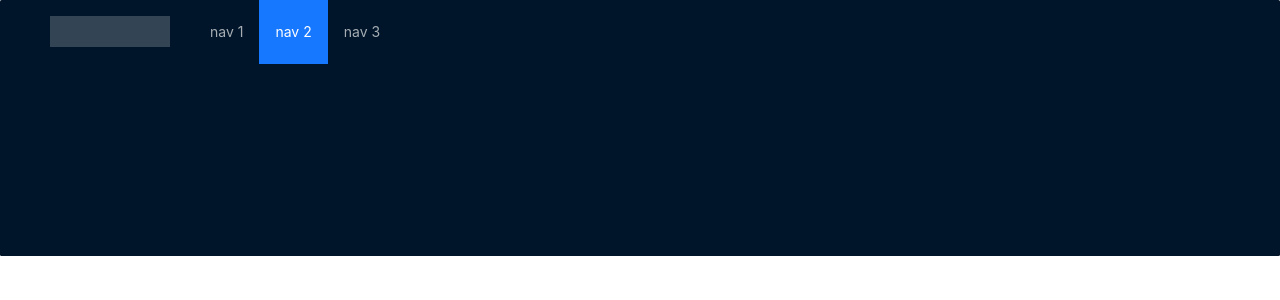
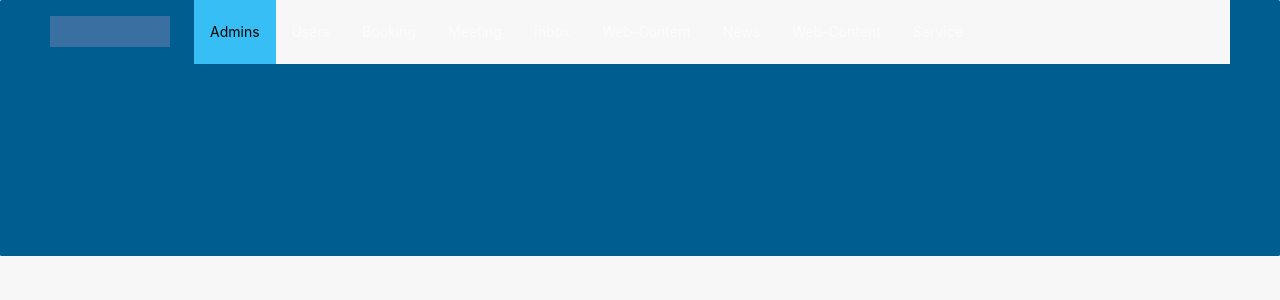
Before and after one commit to Fatenkh7/Real-client-project-FRONTEND, a React (Create React App) app: page /dashboard in a window 1280 px wide. Shown: the top 300 px of the page. Built offline with nearby package versions, Linux system fonts and the light colour scheme.

Commit message:
the design for the table and the nav

```diff
--- a/src/App.css
+++ b/src/App.css
@@ -1,5 +1,7 @@
 /* Navbar */
-
+body{
+  background-color: #f7f7f7;
+}
 .navbar {
   padding-bottom: 1px;
   border-bottom: solid 1px #e8e8e8;
--- a/src/components/DashboardNav/index.css
+++ b/src/components/DashboardNav/index.css
@@ -0,0 +1,33 @@
+.ant-menu-overflow-item.ant-menu-item.ant-menu-item-selected.ant-menu-item-only-child {
+    background-color: #37bff5;
+    color: #000000;
+}
+
+.service-menu .ant-menu-submenu-popup {
+    display: none;
+}
+
+.service-menu:hover .ant-menu-submenu-popup {
+    display: block;
+}
+
+.partner-menu .ant-menu-submenu-popup,
+.package-menu .ant-menu-submenu-popup {
+    display: none;
+}
+
+.service-menu:hover .partner-menu .ant-menu-submenu-popup,
+.service-menu:hover .package-menu .ant-menu-submenu-popup {
+    display: block;
+}
+
+.ant-menu.ant-menu-sub.ant-menu-vertical{
+    background-color: #3a70a1;
+}
+
+.ant-menu-dark.ant-menu-horizontal > .ant-menu-item-selected, .ant-menu-dark > .ant-menu.ant-menu-horizontal > .ant-menu-item-selected, .ant-menu-dark.ant-menu-horizontal > .ant-menu-submenu-selected, .ant-menu-dark > .ant-menu.ant-menu-horizontal > .ant-menu-submenu-selected {
+    background-color: #37bff5;
+  }
+  .ant-menu-item.ant-menu-item-selected.ant-menu-item-only-child{
+    background-color: #37bff5;
+  }
--- a/src/components/DashboardNav/index.js
+++ b/src/components/DashboardNav/index.js
@@ -1,4 +1,6 @@
 import { Layout, Menu } from "antd";
+import { Link } from "react-router-dom";
+import "./index.css";
 const { Header } = Layout;
 
 export default function DashboardNav() {
@@ -6,12 +8,12 @@ export default function DashboardNav() {
     <Layout>
       <Header
         style={{
-          position: "sticky",
+          position: "relative",
           top: 0,
-          zIndex: 1,
           width: "100%",
           height: "32vh",
           borderRadius: "0.2vh",
+          background: "#005D8F",
         }}
       >
         <div
@@ -20,18 +22,49 @@ export default function DashboardNav() {
             width: 120,
             height: 31,
             margin: "16px 24px 16px 0",
-            background: "rgba(255, 255, 255, 0.2)",
+            background: "#3a70a1",
           }}
         />
         <Menu
           theme="dark"
           mode="horizontal"
-          defaultSelectedKeys={["2"]}
-          items={new Array(3).fill(null).map((_, index) => ({
-            key: String(index + 1),
-            label: `nav ${index + 1}`,
-          }))}
-        />
+          defaultSelectedKeys={["1"]}
+          style={{ background: "#f7f7f7",
+        color:"#000000" }}
+        >
+          <Menu.Item key="1">
+            <Link to="/dashboard/admin">Admins</Link>
+          </Menu.Item>
+          <Menu.Item key="2">
+            <Link to="/dashboard/user">Users</Link>
+          </Menu.Item>
+          <Menu.Item key="3">
+            <Link to="/dashboard/booking">Booking</Link>
+          </Menu.Item>
+          <Menu.Item key="4">
+            <Link to="/dashboard/bookingmeeting">Meeting</Link>
+          </Menu.Item>
+          <Menu.Item key="5">
+            <Link to="/dashboard/inbox">Inbox</Link>
+          </Menu.Item>
+          <Menu.Item key="6">
+            <Link to="/dashboard/website-content">Web-Content</Link>
+          </Menu.Item>
+          <Menu.Item key="7">
+            <Link to="/dashboard/news">News</Link>
+          </Menu.Item>
+          <Menu.Item key="8">
+            <Link to="/dashboard/website-content">Web-Content</Link>
+          </Menu.Item>
+          <Menu.SubMenu key="sub3" title="Service" className="service-menu">
+            <Menu.Item key="9">
+              <Link to="/dashboard/partner">Partner</Link>
+            </Menu.Item>
+            <Menu.Item key="10">
+              <Link to="/dashboard/package">Package</Link>
+            </Menu.Item>
+          </Menu.SubMenu>
+        </Menu>
       </Header>
     </Layout>
   );
--- a/src/pages/DashboardAdmin/index.css
+++ b/src/pages/DashboardAdmin/index.css
@@ -0,0 +1,23 @@
+.container-admins {
+    position: absolute;
+    top: 50%;
+    left: 50%;
+    transform: translate(-50%, -50%);
+    display: flex;
+    flex-direction: column;
+    justify-content: center;
+    align-items: center;
+}
+
+.button-container {
+    position: relative;
+    bottom: 320px;
+    left: 700px;
+  }
+
+  .button-container button {
+    font-size: 13px;
+    padding: 12px 24px;
+    box-shadow: 0px 2px 4px rgba(0, 0, 0, 0.2);
+    border-radius: 4px;
+  }
--- a/src/pages/DashboardAdmin/index.js
+++ b/src/pages/DashboardAdmin/index.js
@@ -1,3 +1,113 @@
-export default function Home(){
-    return(<>Home</>)
+import { Table, Space } from "antd";
+import { EditOutlined, DeleteOutlined } from "@ant-design/icons";
+import React, { useState, useEffect } from "react";
+import axios from "axios";
+import "./index.css";
+
+export default function Home() {
+  const [data, setData] = useState([]);
+
+  useEffect(() => {
+    axios
+      .get("http://localhost:5000/admin")
+      .then((response) => {
+        setData(response.data.response);
+        console.log(response.data.response);
+      })
+      .catch((error) => {
+        console.log(error);
+      });
+  }, []);
+
+  const handleEdit = (record) => {
+    console.log(`Edit record ${record.key}`);
+    // handle edit logic here
+  };
+
+  const handleDelete = (record) => {
+    console.log(`Delete record ${record.key}`);
+    // handle delete logic here
+  };
+
+  const columns = [
+    {
+      title: "Image",
+      dataIndex: "Image",
+      filters: [],
+      onFilter: (value, record) => record.Image.indexOf(value) === 0,
+      sorter: (a, b) => a.Image.length - b.Image.length,
+      sortDirections: ["descend"],
+    },
+    {
+      title: "First Name",
+      dataIndex: "firstName",
+      defaultSortOrder: "descend",
+      sorter: (a, b) => a.firstName - b.firstName,
+    },
+    {
+      title: "Last Name",
+      dataIndex: "lastName",
+      filters: [],
+      onFilter: (value, record) => record.lastName.indexOf(value) === 0,
+    },
+    {
+      title: "Username",
+      dataIndex: "userName",
+      filters: [],
+      onFilter: (value, record) => record.userName.indexOf(value) === 0,
+    },
+    {
+      title: "Email",
+      dataIndex: "email",
+      filters: [],
+      onFilter: (value, record) => record.email.indexOf(value) === 0,
+    },
+    {
+      title: "Is Super",
+      dataIndex: "isSuper",
+      filters: [],
+      onFilter: (value, record) => record.isSuper.indexOf(value) === 0,
+    },
+    {
+      title: "Actions",
+      key: "actions",
+      render: (text, record) => (
+        <Space size="middle">
+          <a onClick={() => handleEdit(record)}>
+            <EditOutlined />
+          </a>
+          <a onClick={() => handleDelete(record)}>
+            <DeleteOutlined />
+          </a>
+        </Space>
+      ),
+    },
+  ];
+
+  const onChange = (pagination, filters, sorter, extra) => {
+    console.log("params", pagination, filters, sorter, extra);
+  };
+
+  const handleAddAdmin = () => {
+    // handle add admin logic here
+    console.log("Add new admin");
+  };
+
+  return (
+    <div className="container-admins">
+      <div className="button-container">
+        <button onClick={handleAddAdmin}>Add New Admin</button>
+      </div>
+      <Table
+        columns={columns}
+        style={{
+          marginTop: "-300px",
+          boxShadow: "0px 0px 10px rgba(0, 0, 0, 0.1)",
+          width: "1600px",
+        }}
+        dataSource={data}
+        onChange={onChange}
+      />
+    </div>
+  );
 }
```
